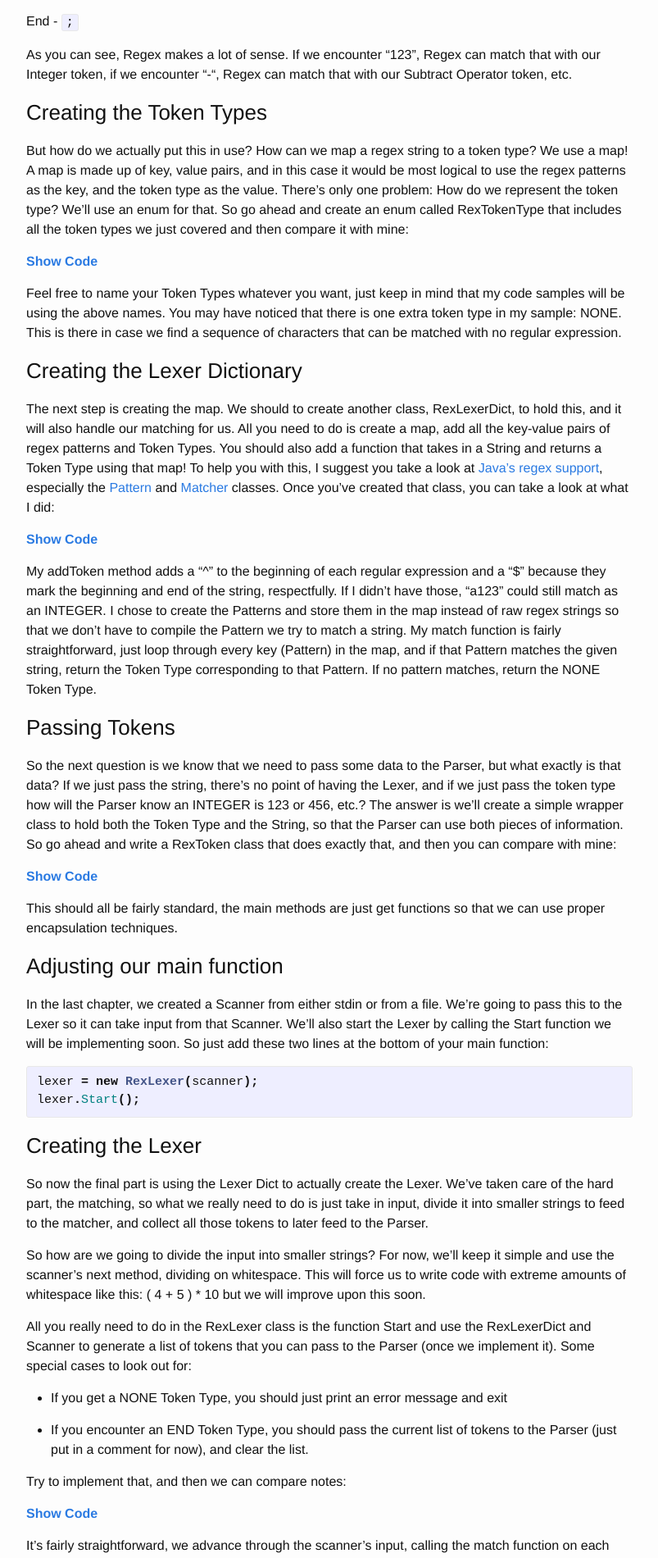
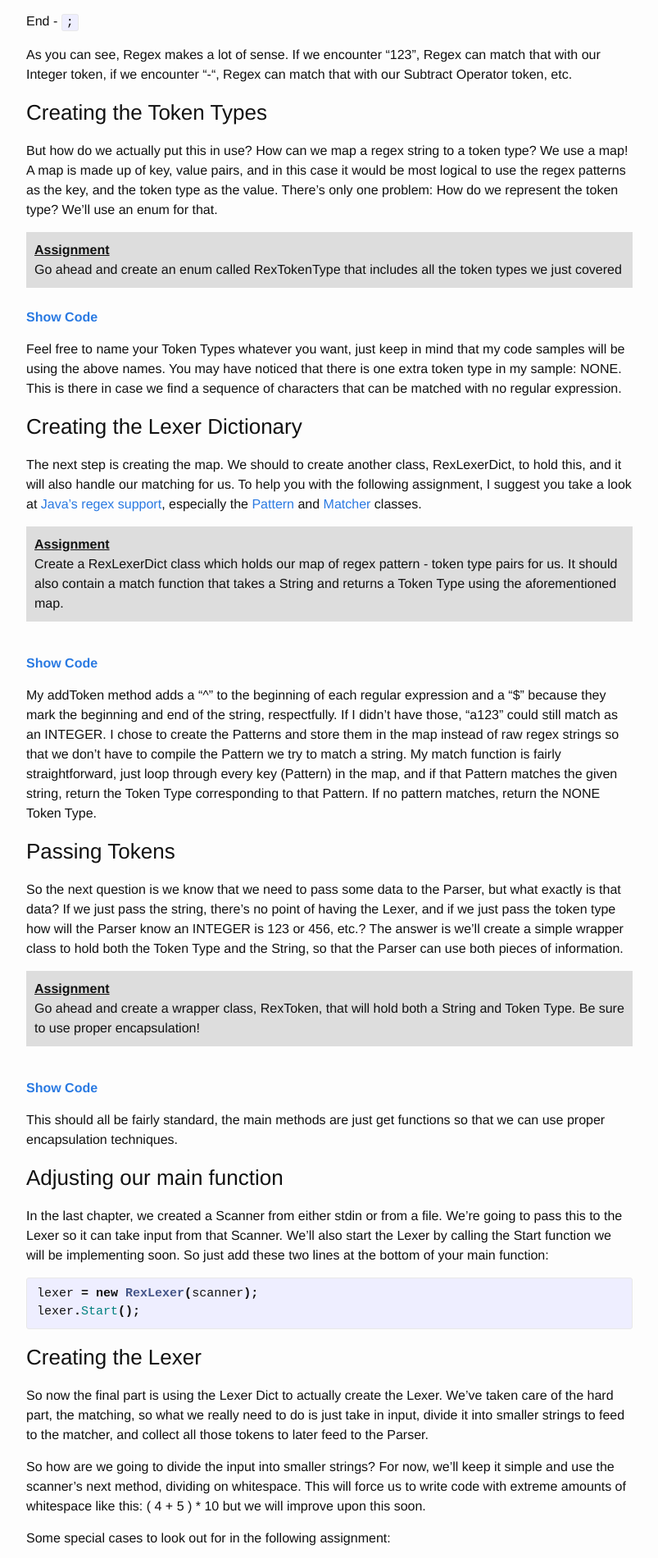
Before and after one commit to Reparadocs/BitterSyntax, a Jekyll site: the page built from _posts/2015-02-18-rex-ch2.markdown, in a window 1280 px wide. Shown: the part 1182-3082 px from the top of the page at 82% size, without its empty margins (238-1041 px from the left). Built offline with Jekyll 4.4.1, drawn with Linux system fonts in a browser that asks for light colours; some of the changed text lies outside the part shown.

Commit message:
Changed the way assignments are presented

```diff
--- a/_includes/head.html
+++ b/_includes/head.html
@@ -4,6 +4,7 @@
   <meta name="viewport" content="width=device-width, initial-scale=1">
 
   <link rel="shortcut icon" href="../../../../favicon.ico?v=1"/>
+  <link rel="stylesheet" type="text/css" href="../../../../box.css"/>
   <title>{% if page.title %}{{ page.title }}{% else %}{{ site.title }}{% endif %}</title>
   <meta name="description" content="{% if page.excerpt %}{{ page.excerpt | strip_html | strip_newlines | truncate: 160 }}{% else %}{{ site.description }}{% endif %}">
 
--- a/_posts/2015-02-18-rex-ch2.markdown
+++ b/_posts/2015-02-18-rex-ch2.markdown
@@ -39,8 +39,14 @@ As you can see, Regex makes a lot of sense. If we encounter "123", Regex can mat
 
 ### Creating the Token Types
 
-But how do we actually put this in use? How can we map a regex string to a token type? We use a map! A map is made up of key, value pairs, and in this case it would be most logical to use the regex patterns as the key, and the token type as the value. There's only one problem: How do we represent the token type? We'll use an enum for that. So go ahead and create an enum called RexTokenType that includes all the token types we just covered and then compare it with mine:
+But how do we actually put this in use? How can we map a regex string to a token type? We use a map! A map is made up of key, value pairs, and in this case it would be most logical to use the regex patterns as the key, and the token type as the value. There's only one problem: How do we represent the token type? We'll use an enum for that.
 
+<div class="box">
+   <u><b>Assignment</b></u>
+   <br/>
+   Go ahead and create an enum called RexTokenType that includes all the token types we just covered
+</div>
+<br/>
 <b><a> Show Code </a></b>
 {: .showHide target="1"}
 
@@ -66,7 +72,14 @@ Feel free to name your Token Types whatever you want, just keep in mind that my
 
 ### Creating the Lexer Dictionary
 
-The next step is creating the map. We should to create another class, RexLexerDict, to hold this, and it will also handle our matching for us. All you need to do is create a map, add all the key-value pairs of regex patterns and Token Types. You should also add a function that takes in a String and returns a Token Type using that map! To help you with this, I suggest you take a look at [Java's regex support][java-regex], especially the [Pattern][java-pattern] and [Matcher][java-matcher] classes. Once you've created that class, you can take a look at what I did:
+The next step is creating the map. We should to create another class, RexLexerDict, to hold this, and it will also handle our matching for us. To help you with the following assignment, I suggest you take a look at [Java's regex support][java-regex], especially the [Pattern][java-pattern] and [Matcher][java-matcher] classes.
+
+<div class="box">
+   <u><b>Assignment</b></u>
+   <br/>
+   Create a RexLexerDict class which holds our map of regex pattern - token type pairs for us. It should also contain a match function that takes a String and returns a Token Type using the aforementioned map.
+</div>
+<br/>
 
 <b><a> Show Code </a></b>
 {: .showHide target="2"}
@@ -125,7 +138,14 @@ My addToken method adds a "^" to the beginning of each regular expression and a
 
 ### Passing Tokens
 
-So the next question is we know that we need to pass some data to the Parser, but what exactly is that data? If we just pass the string, there's no point of having the Lexer, and if we just pass the token type how will the Parser know an INTEGER is 123 or 456, etc.? The answer is we'll create a simple wrapper class to hold both the Token Type and the String, so that the Parser can use both pieces of information. So go ahead and write a RexToken class that does exactly that, and then you can compare with mine:
+So the next question is we know that we need to pass some data to the Parser, but what exactly is that data? If we just pass the string, there's no point of having the Lexer, and if we just pass the token type how will the Parser know an INTEGER is 123 or 456, etc.? The answer is we'll create a simple wrapper class to hold both the Token Type and the String, so that the Parser can use both pieces of information.
+
+<div class="box">
+   <u><b>Assignment</b></u>
+   <br/>
+   Go ahead and create a wrapper class, RexToken, that will hold both a String and Token Type. Be sure to use proper encapsulation!
+</div>
+<br/>
 
 <b><a> Show Code </a></b>
 {: .showHide target="4"}
@@ -172,13 +192,19 @@ So now the final part is using the Lexer Dict to actually create the Lexer. We'v
 
 So how are we going to divide the input into smaller strings? For now, we'll keep it simple and use the scanner's next method, dividing on whitespace. This will force us to write code with extreme amounts of whitespace like this: ( 4 + 5 ) * 10 but we will improve upon this soon.
 
-All you really need to do in the RexLexer class is the function Start and use the RexLexerDict and Scanner to generate a list of tokens that you can pass to the Parser (once we implement it). Some special cases to look out for:
+Some special cases to look out for in the following assignment:
 
 - If you get a NONE Token Type, you should just print an error message and exit
 
 - If you encounter an END Token Type, you should pass the current list of tokens to the Parser (just put in a comment for now), and clear the list.
 
-Try to implement that, and then we can compare notes:
+<div class="box">
+   <u><b>Assignment</b></u>
+   <br/>
+   Create the RexLexer class. It should have a Start function which uses a RexLexerDict and the Scanner that it was constructed with to generate a list of RexTokens that you can then pass to the Parser once we implement it.
+
+</div>
+<br/>
 
 <b><a> Show Code </a></b>
 {: .showHide target="3"}
--- /dev/null
+++ b/box.css
@@ -0,0 +1,4 @@
+.box {
+    padding: 10px 10px;
+    background: #dddddd;
+}
```
Also changed, not shown: _posts/2015-02-14-rex-ch1.markdown (+8 -1 lines), _posts/2015-02-14-rex-introduction.markdown (+10 -1 lines), 2 other files.
